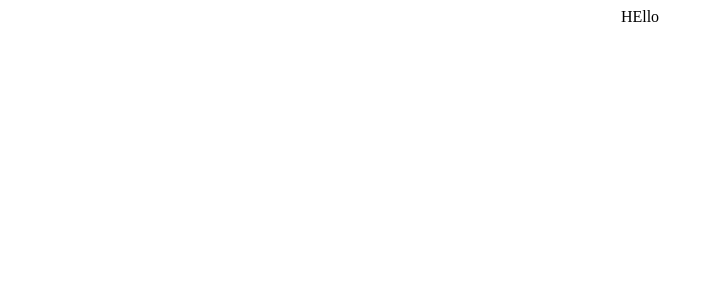
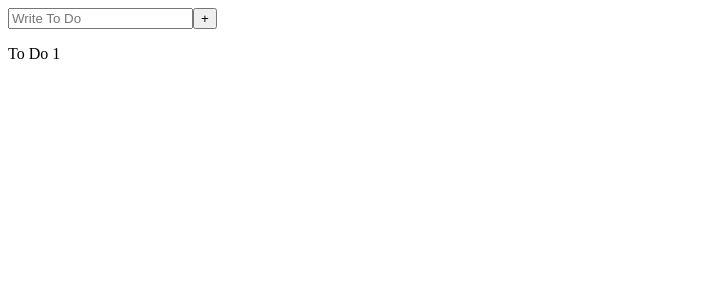
Before and after one commit to bayramn/redux-101, a React (Create React App) app: page / in a window 1280 px wide. Shown: the top 300 px of the page, without its empty margins (0-714 px from the left). Built offline with nearby package versions, Linux system fonts and the light colour scheme.

Commit message:
fix bug & add todo page

```diff
--- a/src/App.js
+++ b/src/App.js
@@ -1,7 +1,14 @@
 import "./App.css";
-
+import { Provider } from "react-redux";
+import store from "./store";
+import ToDo from "./components/todo";
 function App() {
-  return <div className="App">HEllo</div>;
+  return (
+    <Provider store={store}>
+      <ToDo />
+    </Provider>
+  );
 }
+//connect(null, { setAlert, register })(Register);
 
 export default App;
--- /dev/null
+++ b/src/components/todo.js
@@ -0,0 +1,16 @@
+import { Provider, connect, useSelector } from "react-redux";
+
+function ToDo() {
+  const todos = useSelector((state) => state.todo);
+  return (
+    <div>
+      <input type="search" placeholder="Write To Do"></input>
+      <button>+</button>
+
+      <p>To Do 1</p>
+    </div>
+  );
+}
+//connect(null, { setAlert, register })(Register);
+
+export default ToDo;
--- a/src/reducers/isLogged.js
+++ b/src/reducers/isLogged.js
@@ -3,7 +3,7 @@ const loggedReducer = (state = false, action) => {
     case "SIGN_IN":
       return !state;
     default:
-      state;
+      return state;
   }
 };
 
--- a/src/reducers/toDo.js
+++ b/src/reducers/toDo.js
@@ -5,7 +5,7 @@ const toDoReducer = (state = initialState, action) => {
     case "ADD":
       return [...state, action.payload];
     case "REMOVE":
-      return state.filter((todo) => todo.id !== payload);
+      return state.filter((todo) => todo.id !== action.payload);
     default:
       return state;
   }
--- a/src/store.js
+++ b/src/store.js
@@ -5,3 +5,5 @@ const store = createStore(
   reducers,
   window.__REDUX_DEVTOOLS_EXTENSION__ && window.__REDUX_DEVTOOLS_EXTENSION__()
 );
+
+export default store;
```
